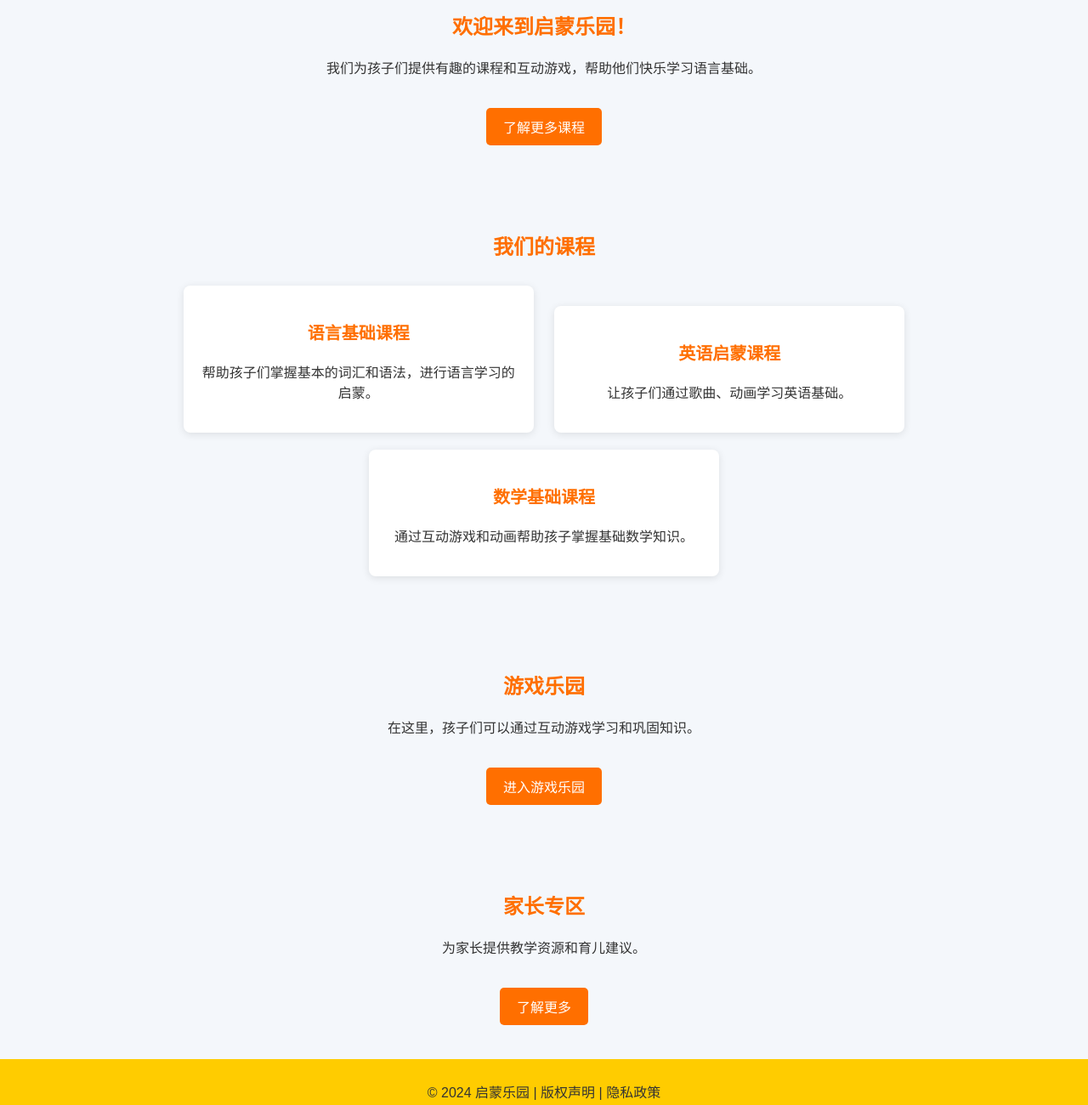
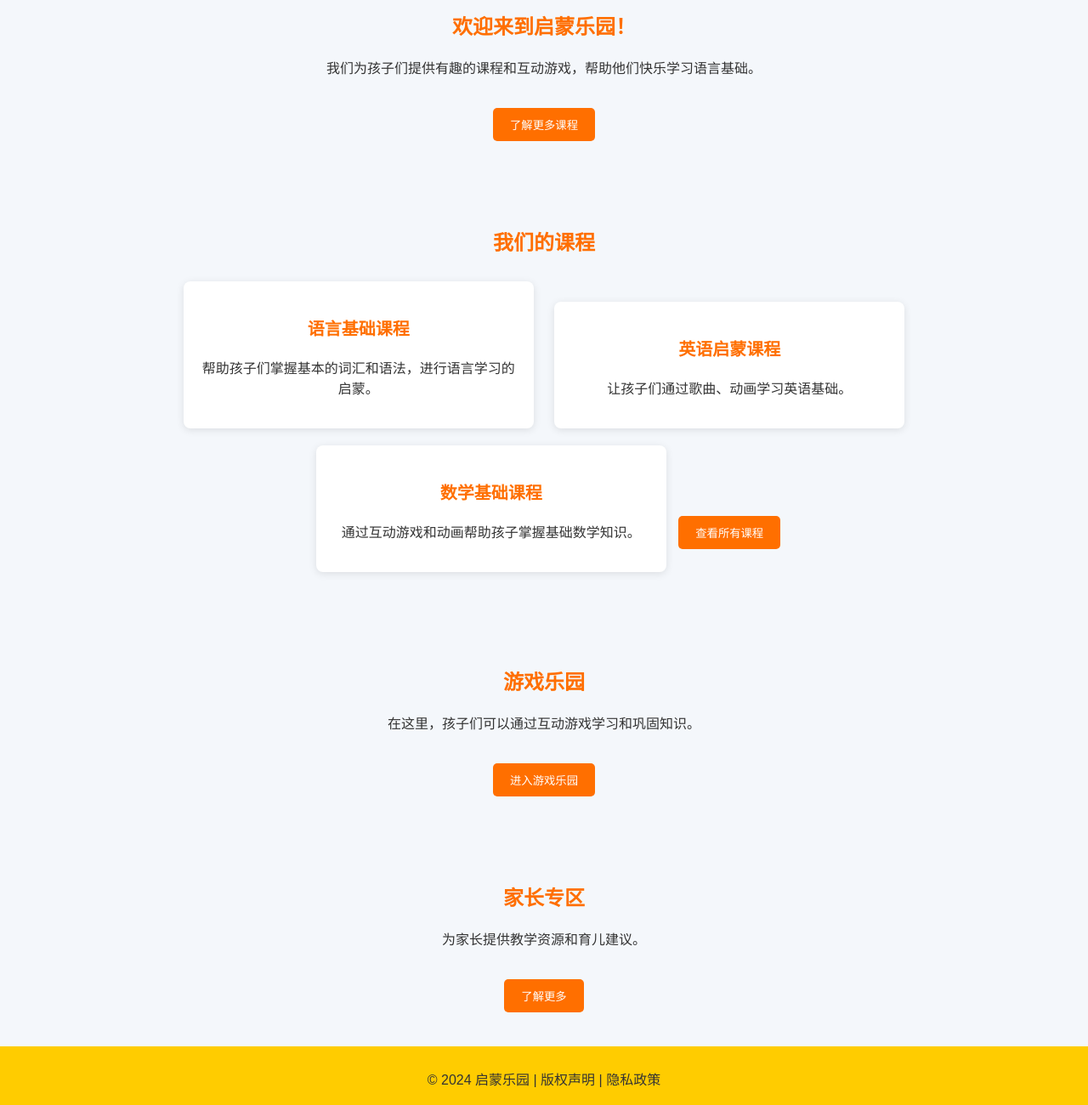
Before and after one commit to jinjiubuchi/XYXQ, a plain HTML site: page index.html in a window 1280 px wide. Shown: the part 240-1540 px from the top of the page at 85% size. Drawn offline with Linux system fonts and the light colour scheme.

Commit message:
Update index.html

```diff
--- a/index.html
+++ b/index.html
@@ -25,7 +25,7 @@
     <section id="home">
         <h2>欢迎来到启蒙乐园！</h2>
         <p>我们为孩子们提供有趣的课程和互动游戏，帮助他们快乐学习语言基础。</p>
-        <a href="#courses" class="button">了解更多课程</a>
+        <button class="button" id="learnMoreBtn">了解更多课程</button>
     </section>
 
     <section id="courses">
@@ -42,18 +42,19 @@
             <h3>数学基础课程</h3>
             <p>通过互动游戏和动画帮助孩子掌握基础数学知识。</p>
         </div>
+        <button class="button" id="showMoreCoursesBtn">查看所有课程</button>
     </section>
 
     <section id="games">
         <h2>游戏乐园</h2>
         <p>在这里，孩子们可以通过互动游戏学习和巩固知识。</p>
-        <a href="#" class="button">进入游戏乐园</a>
+        <button class="button" id="gameBtn">进入游戏乐园</button>
     </section>
 
     <section id="parents">
         <h2>家长专区</h2>
         <p>为家长提供教学资源和育儿建议。</p>
-        <a href="#" class="button">了解更多</a>
+        <button class="button" id="parentResourceBtn">了解更多</button>
     </section>
 
     <footer>
```
